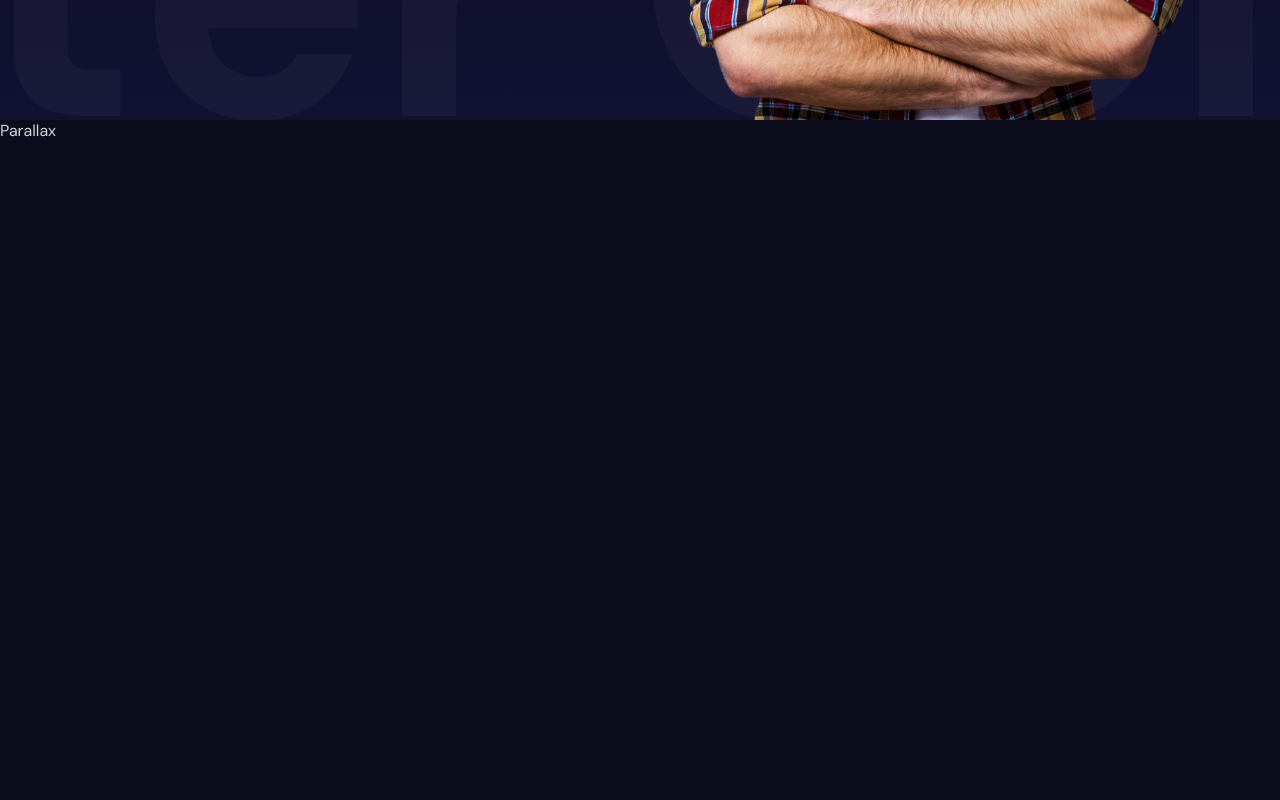
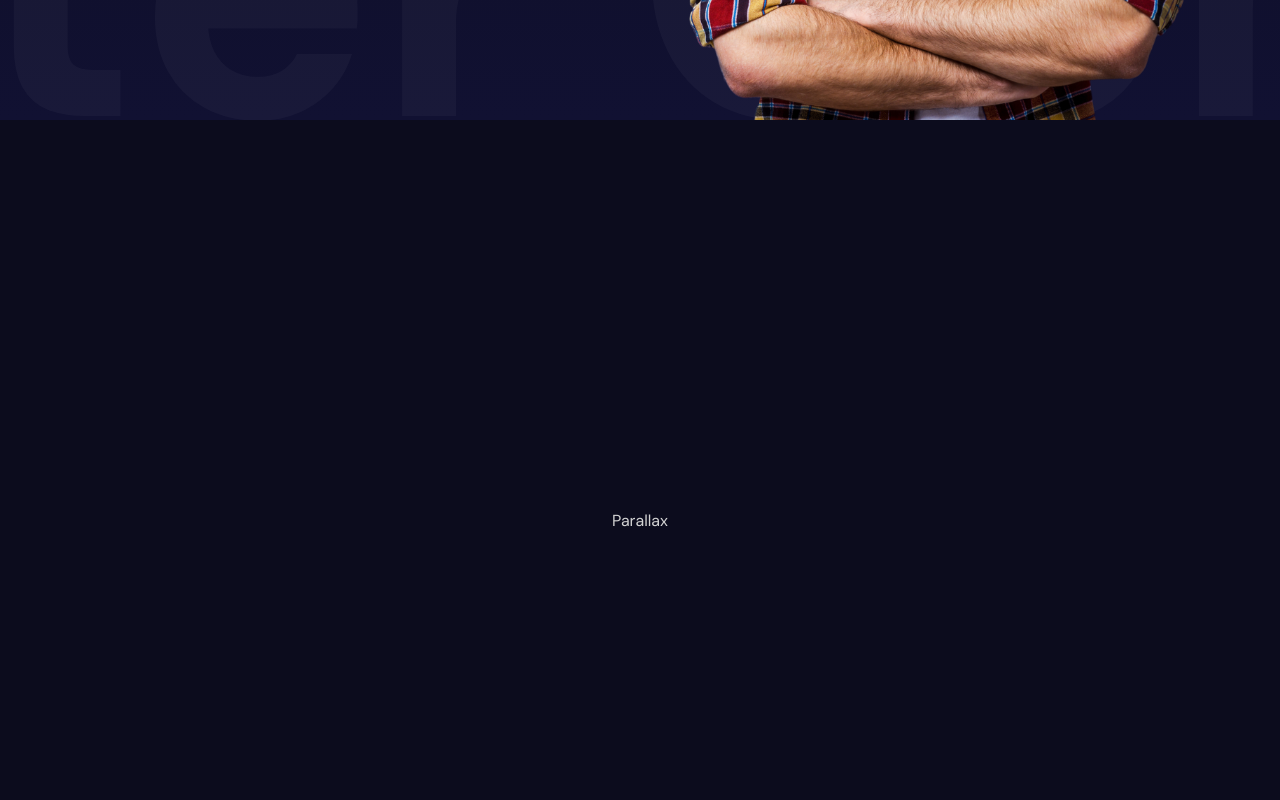
Before and after one commit to Alek30k/animated-portfolio, a React (Vite) app: page / in a window 1280 px wide. Shown: the part 680-1480 px from the top of the page. Built offline with nearby package versions, Linux system fonts and the light colour scheme.

Commit message:
last commit

```diff
--- a/src/App.jsx
+++ b/src/App.jsx
@@ -1,6 +1,7 @@
 import "./app.scss";
 import Hero from "./components/hero/Hero";
 import Navbar from "./components/navbar/Navbar";
+import Parallax from "./components/parallax/Parallax";
 
 const App = () => {
   return (
@@ -9,9 +10,13 @@ const App = () => {
         <Navbar />
         <Hero />
       </section>
-      <section id="Services">Parallax</section>
+      <section id="Services">
+        <Parallax type="services" />
+      </section>
       <section>Services</section>
-      <section id="Portfolio">Parallax</section>
+      <section id="Portfolio">
+        <Parallax type="portfolio" />
+      </section>
       <section>Portfolio1</section>
       <section>Portfolio2</section>
       <section>Portfolio3</section>
--- /dev/null
+++ b/src/components/parallax/Parallax.jsx
@@ -0,0 +1,7 @@
+import "./parallax.scss";
+
+const Parallax = () => {
+  return <div className="parallax">Parallax</div>;
+};
+
+export default Parallax;
--- /dev/null
+++ b/src/components/parallax/parallax.scss
@@ -0,0 +1,56 @@
+// @import "../../app.scss";
+
+.parallax {
+  width: 100%;
+  height: 100%;
+  position: relative;
+  display: flex;
+  align-items: center;
+  justify-content: center;
+  overflow: hidden;
+
+  h1 {
+    font-size: 100px;
+
+    // @include mobile {
+    //   font-size: 72px;
+    //   text-align: center;
+    // }
+  }
+
+  .mountains {
+    background-image: url("/mountains.png");
+    background-size: cover;
+    background-position: bottom;
+    width: 100%;
+    height: 100%;
+    position: absolute;
+    z-index: 3;
+
+    // @include mobile {
+    //   background-size: contain;
+    //   background-repeat: no-repeat;
+    // }
+  }
+  .planets {
+    background-size: cover;
+    background-position: bottom;
+    width: 100%;
+    height: 100%;
+    position: absolute;
+    z-index: 2;
+    // @include mobile {
+    //   background-size: contain;
+    //   background-repeat: no-repeat;
+    // }
+  }
+  .stars {
+    background-image: url("/stars.png");
+    background-size: cover;
+    background-position: bottom;
+    width: 100%;
+    height: 100%;
+    position: absolute;
+    z-index: 1;
+  }
+}
```
